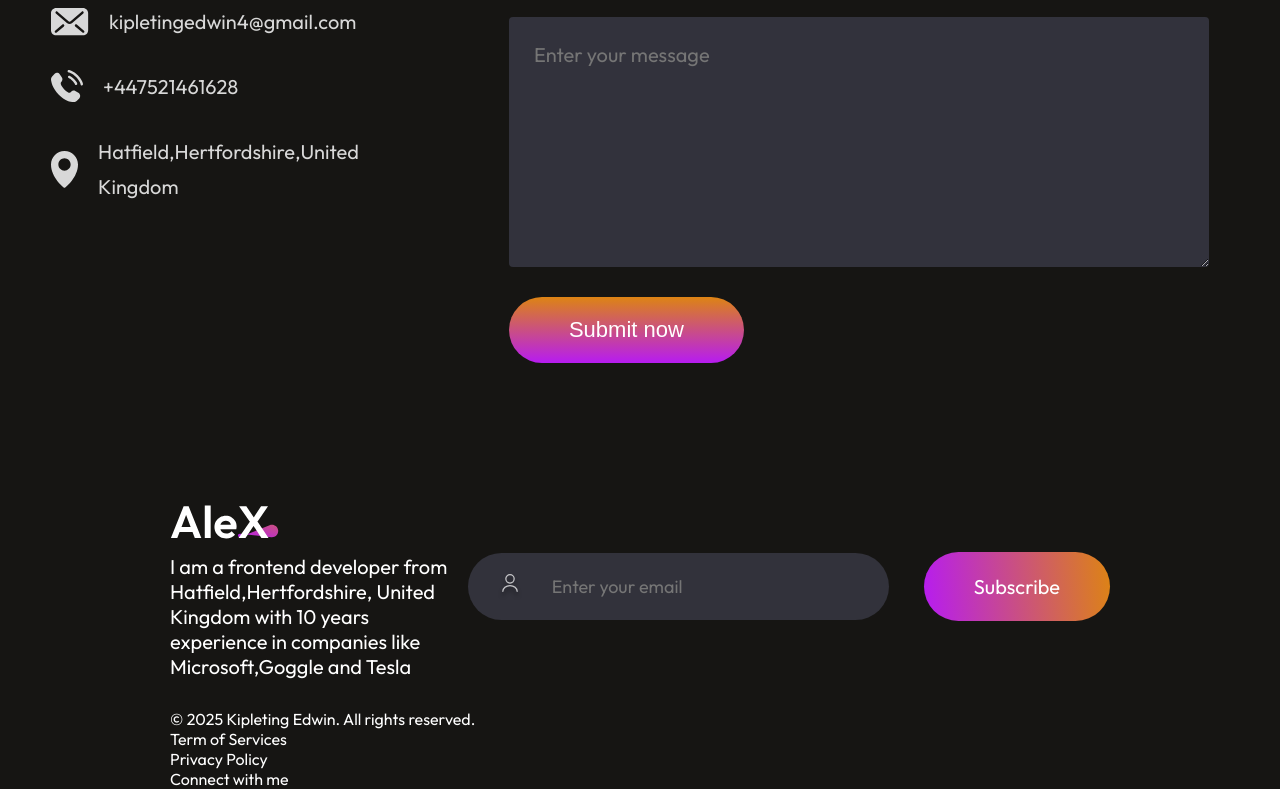
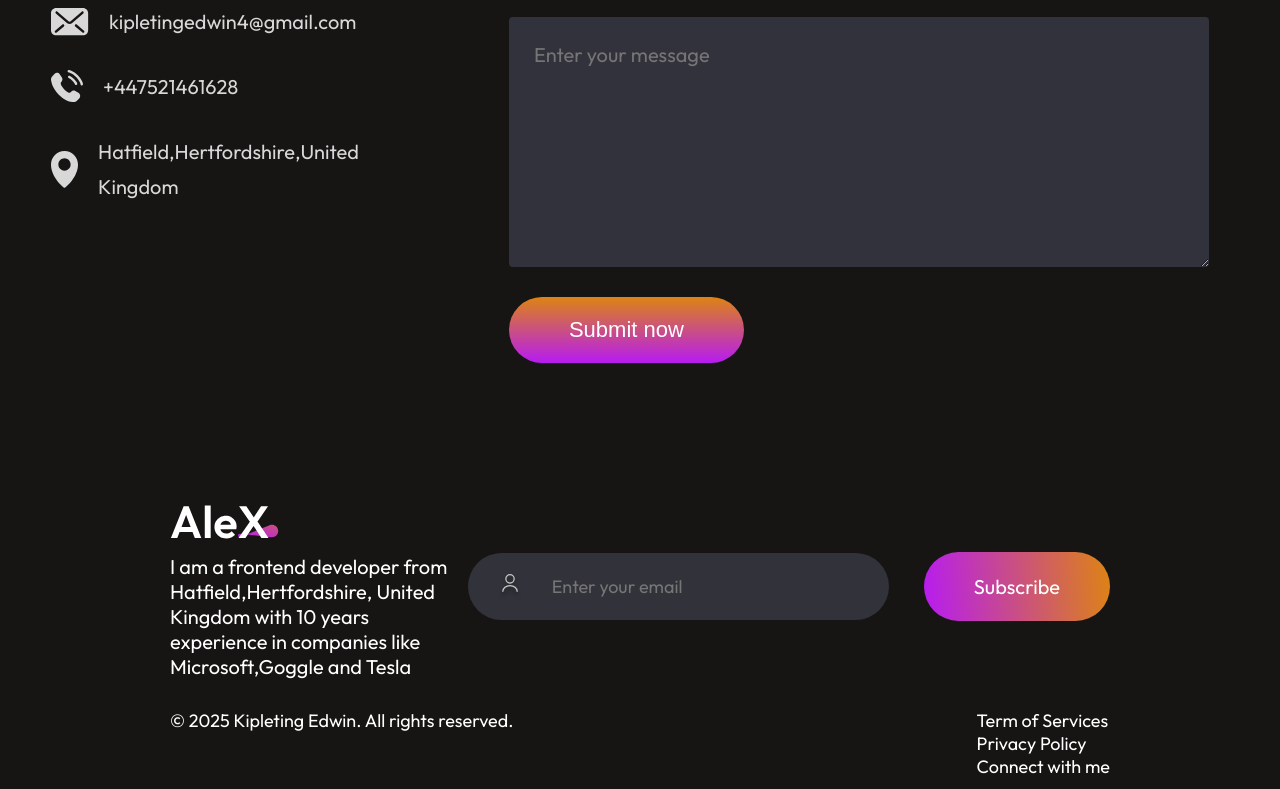
Before and after one commit to KipletingEdwin/kipleting-edwin-portfolio, a React (Vite) app: page / in a window 1280 px wide. Shown: the part 5960-6749 px from the top of the page. Built offline with nearby package versions, Linux system fonts and the light colour scheme.

Commit message:
style the footer-bottom

```diff
--- a/src/Components/Footer/Footer.css
+++ b/src/Components/Footer/Footer.css
@@ -47,3 +47,9 @@
     cursor: pointer;
     transition: 0.3s;
 }
+
+.footer-bottom{
+    display: flex;
+    justify-content: space-between;
+    font-size: 18px;
+}
```
